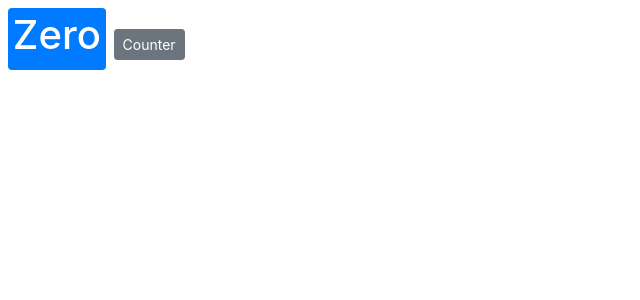
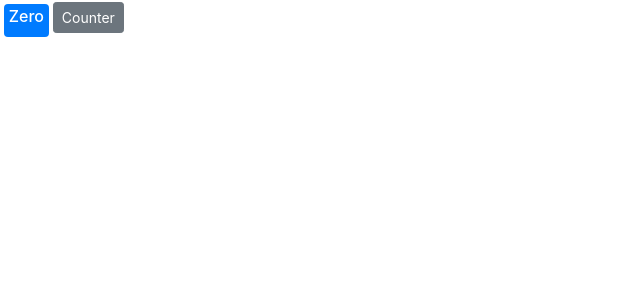
Before and after one commit to padam10/React_counter_App, a React (Create React App) app: page / in a window 1280 px wide. Shown: the top 300 px of the page, without its empty margins (0-640 px from the left). Built offline with nearby package versions, Linux system fonts and the light colour scheme.

Commit message:
Added styles

```diff
--- a/src/App.css
+++ b/src/App.css
@@ -4,7 +4,7 @@
 
 .App-logo {
   animation: App-logo-spin infinite 20s linear;
-  height: 40vmin;
+  height: 10vmin;
 }
 
 .App-header {
--- a/src/components/counter.jsx
+++ b/src/components/counter.jsx
@@ -6,10 +6,15 @@ class Counter extends Component {
 
     };
 
+    styles = {
+        fontSize: '50x',
+        fontWeight:'bold'
+    };
+
     render() {
         return (
             <div>
-                <span className="badge badge-primary m-2">{this.formatCount()}</span>
+                <span style ={this.styles}className="badge badge-primary m-1">{this.formatCount()}</span>
                 <button className="btn btn-secondary btn-sm">Counter</button>
             </div>
         );
@@ -17,7 +22,7 @@ class Counter extends Component {
 
     formatCount() {
         const { count } = this.state;
-        return count === 0 ? <h1>Zero</h1> : count;
+        return count === 0 ? <h6>Zero</h6> : count;
     }
 }
 export default Counter;
```
